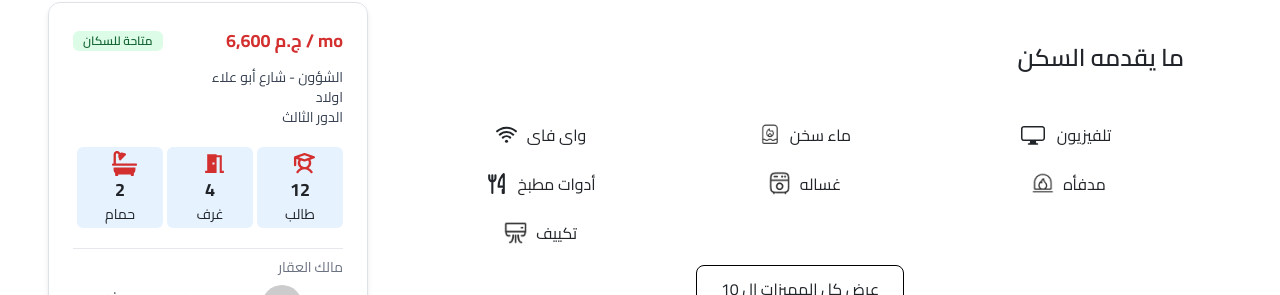
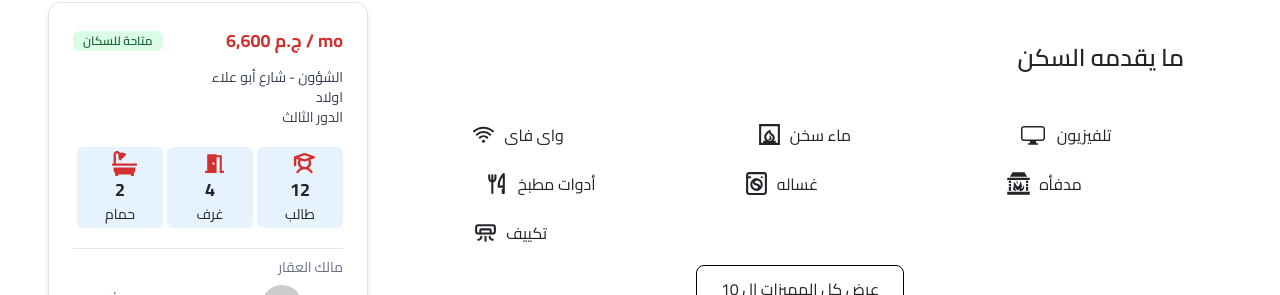
Before and after one commit to Mahmoud-Abd-Elrazek/Unimate, a React (Vite) app: page /roomdetails in a window 1280 px wide. Shown: the part 860-1155 px from the top of the page. Built offline with nearby package versions, Linux system fonts and the light colour scheme; a web font is replaced by a local one.

Commit message:
Update room_detalis

```diff
--- a/src/components/ApartmentCard/ApartmentCard.tsx
+++ b/src/components/ApartmentCard/ApartmentCard.tsx
@@ -138,7 +138,7 @@ const ApartmentCard = () => {
         {/* location */}
         <div className="flex items-center justify-end mb-2 ">
           <span className="text-[14px] text-[#515151] mr-2 dark:text-[white]"> الشؤون / شارع ابو علاء </span>
-          <IoLocationOutline className="text-[#515151]" />
+          <IoLocationOutline className="text-[#515151] dark:text-[white]" />
         </div>
 
         {/* descritpion */}
--- a/src/components/SideBar/sideBar.tsx
+++ b/src/components/SideBar/sideBar.tsx
@@ -13,7 +13,7 @@ export default function SideBar() {
     const Role = "Owner"
     return (<div>
 
-        {Role === "Owner" ?
+        {Role !== "Owner" ?
 
             <div className=" w-full h-full " style={{  padding: "10px" }}>
                 {/* <h3>Sideba r</h3> */}
--- a/src/pages/My_Money_transactions/my_Money_transactions.tsx
+++ b/src/pages/My_Money_transactions/my_Money_transactions.tsx
@@ -130,15 +130,15 @@ const FinancialTransactions = () => {
         {/* الكروت التحليلية */}
         <div className="grid grid-cols-1 md:grid-cols-3 gap-4 mb-8 text-center">
           <div className=" rounded shadow p-4">
-            <p className="text-sm text-gray-600">إجمالي الأرباح خلال الثلاثة أشهر الماضية</p>
+            <p className="text-sm text-gray-600 dark:text-[white]">إجمالي الأرباح خلال الثلاثة أشهر الماضية</p>
             <p className="text-red-600 font-bold text-xl">10,350</p>
           </div>
           <div className="rounded shadow p-4">
-            <p className="text-sm text-gray-600">عدد الحجوزات الأخيرة</p>
+            <p className="text-sm text-gray-600 dark:text-[white]">عدد الحجوزات الأخيرة</p>
             <p className="text-red-600 font-bold text-xl">27</p>
           </div>
           <div className="rounded shadow p-4">
-            <p className="text-sm text-gray-600">نسبة التغيير في الأرباح</p>
+            <p className="text-sm text-gray-600 dark:text-[white]">نسبة التغيير في الأرباح</p>
             <p className="text-red-600 font-bold text-xl">11.11%</p>
           </div>
         </div>
--- a/src/pages/Profile/profile.tsx
+++ b/src/pages/Profile/profile.tsx
@@ -50,7 +50,7 @@ const UserProfile = () => {
           <div className="shadow-md rounded-2xl w-full max-w-6xl grid md:grid-cols-3 gap-4 sm:gap-6 p-4 sm:p-6 md:p-10">
 
             {/* Student Information Content */}
-            <div className="md:col-span-2 text-right">
+            <div className="md:col-span-2 text-right ">
               <h1 className="text-xl sm:text-2xl font-bold mb-4 sm:mb-6">اسم المستخدم</h1>
 
               <div className="grid grid-cols-1 sm:grid-cols-2 gap-4 sm:gap-6">
@@ -62,7 +62,7 @@ const UserProfile = () => {
                       <Phone className="text-base sm:text-lg" />
                     </li>
                     <li className="flex items-center justify-end gap-2">
-                      <span>البريد الإلكتروني: user@example.com</span>
+                      <span>user@example.com : البريد الإلكتروني </span>
                       <Mail className="text-base sm:text-lg" />
                     </li>
                   </ul>
--- a/src/pages/RoomDetails/roomDetails.tsx
+++ b/src/pages/RoomDetails/roomDetails.tsx
@@ -2,12 +2,7 @@
 import { IoShareOutline } from "react-icons/io5";
 import { FcLike } from "react-icons/fc";
 import { IoWifi } from "react-icons/io5";
-import HotWater from "../../assets/material-symbols-light_water-heater-outline.png";
-// import TV from '../../assets/heroicons_tv.png'
-import { TbToolsKitchen2 } from "react-icons/tb";
-import Washing from "../../assets/solar_washing-machine-outline.png";
-import Air_codition from "../../assets/iconoir_air-conditioner.png";
-import Fireplace from "../../assets/fluent_fireplace-20-regular.png";
+import { TbToolsKitchen2,TbAirConditioning } from "react-icons/tb";
 import RoomCard from "../../components/RoomCard/roomCard";
 import Room_Photo from "../../assets/room_photo.jpg";
 import { FaBath, FaStar } from "react-icons/fa";
@@ -16,6 +11,9 @@ import { FaPaperPlane } from "react-icons/fa";
 import { MdMeetingRoom } from "react-icons/md";
 import { PiStudentBold } from "react-icons/pi";
 import { IoMdArrowRoundBack } from "react-icons/io";
+import { LuWashingMachine } from "react-icons/lu";
+import { MdOutlineFireplace } from "react-icons/md";
+import { GiFireplace } from "react-icons/gi";
 import { Link } from "react-router-dom";
 
 // import animation file
@@ -176,12 +174,12 @@ export default function RoomDetails() {
             ما يقدمه السكن
           </h2>
           <div className="grid grid-cols-1 md:grid-cols-2 lg:grid-cols-3 gap-6">
-            <div className="flex items-center justify-center gap-2 text-right">
+            <div className="flex items-center justify-center gap-2 text-right w-[195px]">
               <IoWifi className="IconSize" />
               <h3 className="text-sm md:text-base">واى فاى</h3>
             </div>
             <div className="flex items-center justify-center gap-2 text-right">
-              <img src={HotWater} alt="img" className="IconSize" />
+            <MdOutlineFireplace className="IconSize" />
               <h3 className="text-sm md:text-base">ماء سخن</h3>
             </div>
             <div className="flex items-center justify-center gap-2 text-right">
@@ -192,16 +190,16 @@ export default function RoomDetails() {
               <TbToolsKitchen2 className="IconSize" />
               <h3 className="text-sm md:text-base">أدوات مطبخ</h3>
             </div>
-            <div className="flex items-center justify-center gap-2 text-right">
-              <img src={Washing} alt="img" className="IconSize" />
+            <div className="flex items-center justify-center gap-2 text-right w-[194px]">
+            <LuWashingMachine className="IconSize" />
               <h3 className="text-sm md:text-base">غساله</h3>
             </div>
-            <div className="flex items-center justify-center gap-2 text-right">
-              <img src={Fireplace} alt="img" className="IconSize" />
+            <div className="flex items-center justify-center gap-2 text-right w-[192px]">
+            <GiFireplace className="IconSize" />
               <h3 className="text-sm md:text-base">مدفأه</h3>
             </div>
-            <div className="flex items-center justify-center gap-2 text-right">
-              <img src={Air_codition} alt="img" className="IconSize" />
+            <div className="flex items-center justify-center gap-2 text-right w-[180px]">
+            <TbAirConditioning className="IconSize" />
               <h3 className="text-sm md:text-base">تكييف</h3>
             </div>
             {/* Add the remaining features here */}
```
